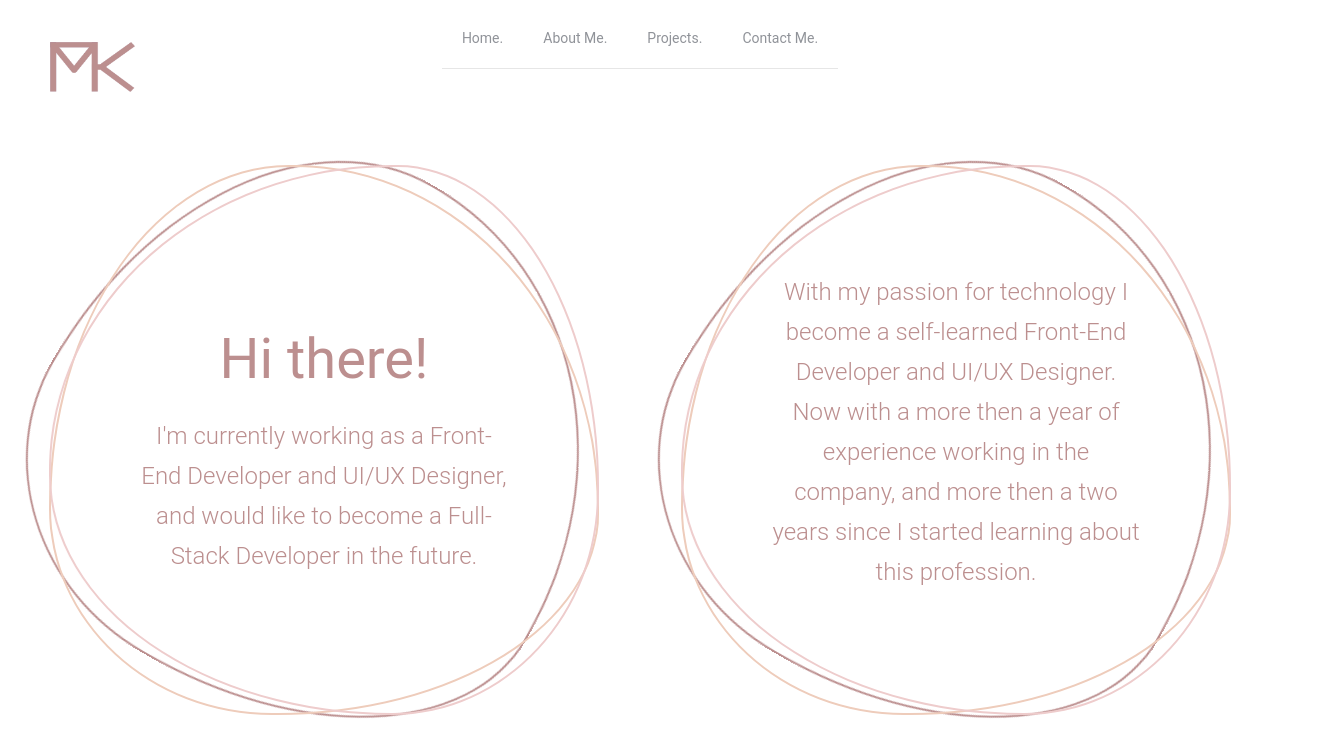
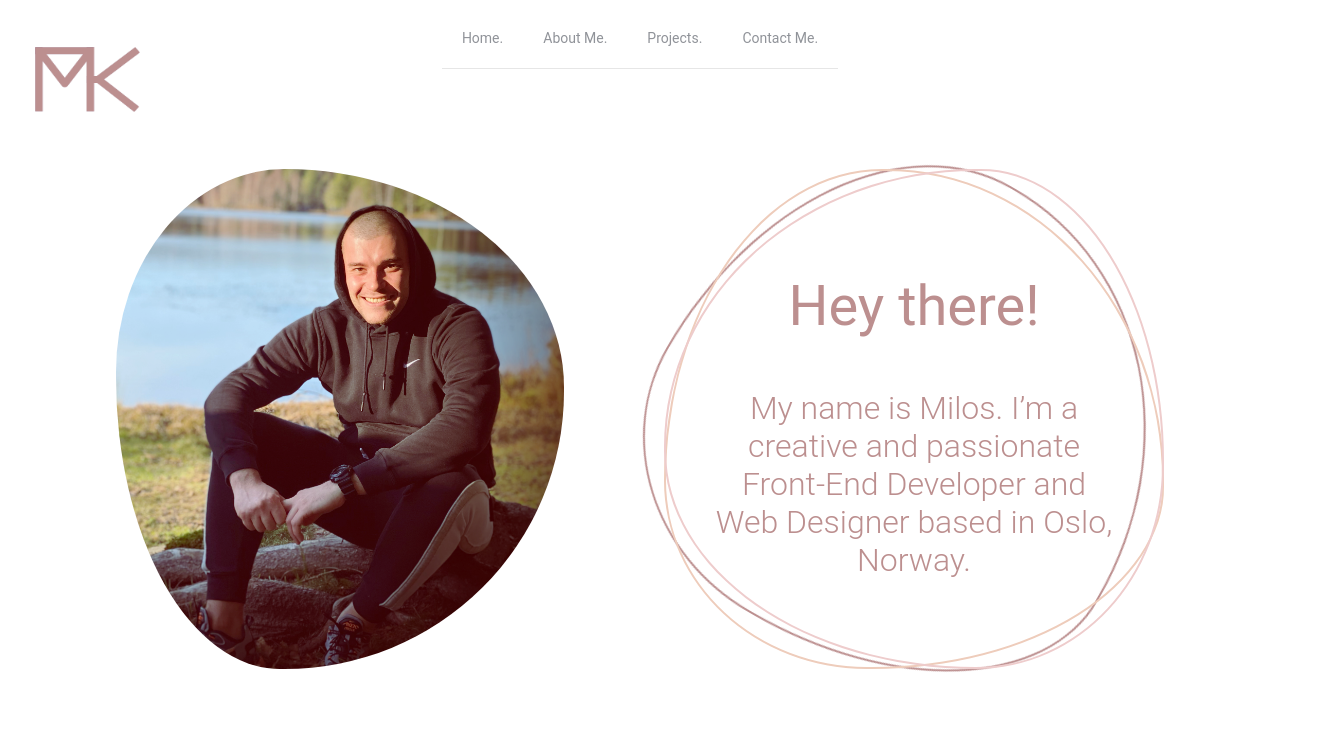
Before and after one commit to milosk91/portfolio-ts, a Nuxt app: page / in a window 1280 px wide. Shown: the top 756 px of the page, 1332 px wide, since content can reach past the window. Built offline with nearby package versions, Linux system fonts and the light colour scheme.

Commit message:
fixed index

```diff
--- a/components/Portfolio.vue
+++ b/components/Portfolio.vue
@@ -1,6 +1,5 @@
 <template>
   <div class="app">
-    <AboutPagePortfolio />
     <div>
       <el-button class="button" plain @click="goToHome()">
         <img src="/mk-logo-rosybrown.png" class="logo" />
@@ -11,12 +10,9 @@
 
 <script lang="ts">
 import { Vue, Component } from 'vue-property-decorator'
-import AboutPagePortfolio from './AboutPagePortfolio.vue'
 
 @Component({
-  components: {
-    AboutPagePortfolio,
-  },
+  components: {},
 })
 export default class Portfolio extends Vue {
   /* Props */
--- a/pages/index.vue
+++ b/pages/index.vue
@@ -1,19 +1,19 @@
 <template>
   <div id="app" class="container">
-    <Portfolio />
+    <HomePagePortfolio />
   </div>
 </template>
 
 <script lang="ts">
 import Vue from 'vue'
 import Router from 'vue-router'
-import Portfolio from '~/components/Portfolio.vue'
+import HomePagePortfolio from '../components/HomePagePortfolio.vue'
 
 Vue.use(Router)
 
 export default Vue.extend({
   components: {
-    Portfolio,
+    HomePagePortfolio,
   },
 })
 </script>
```
